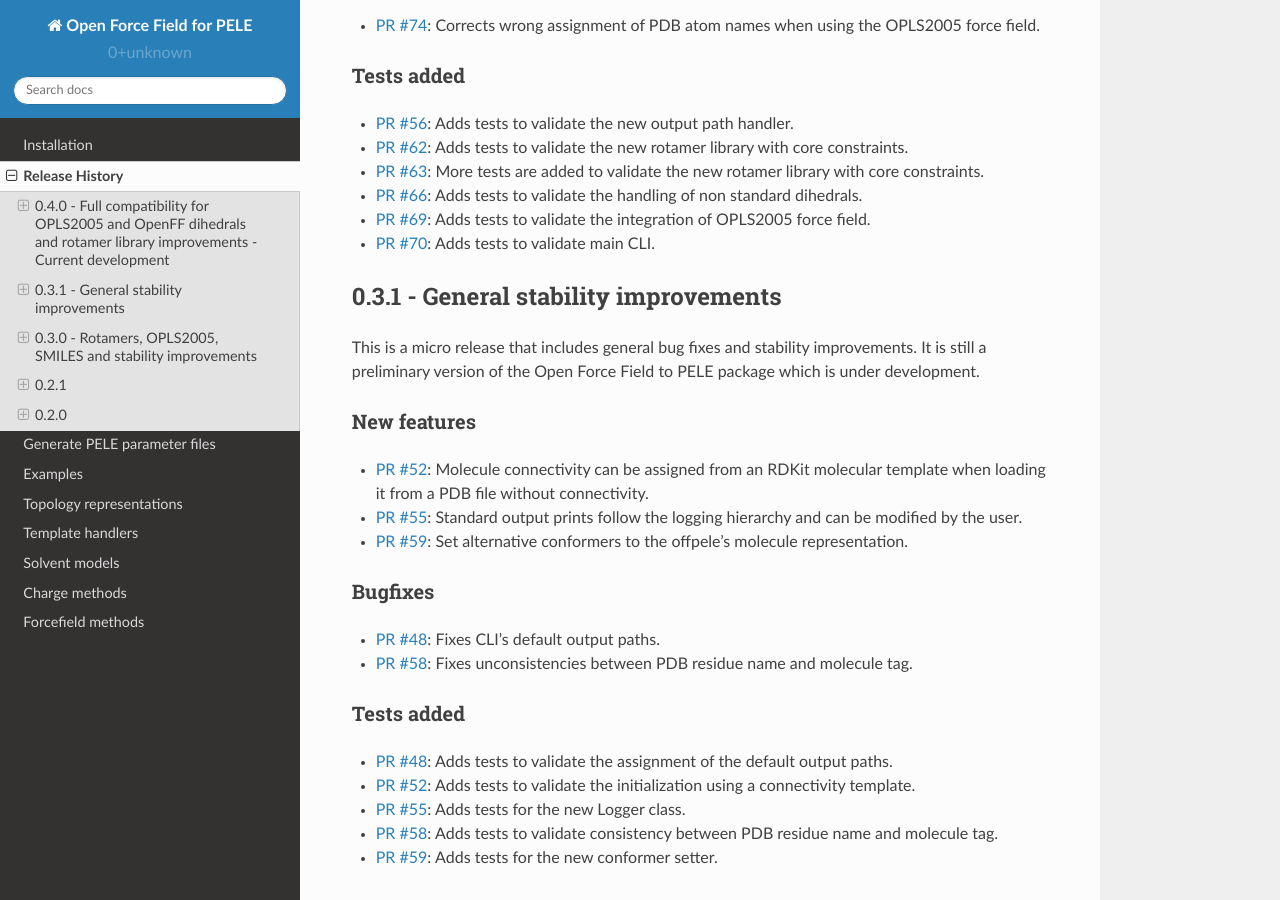
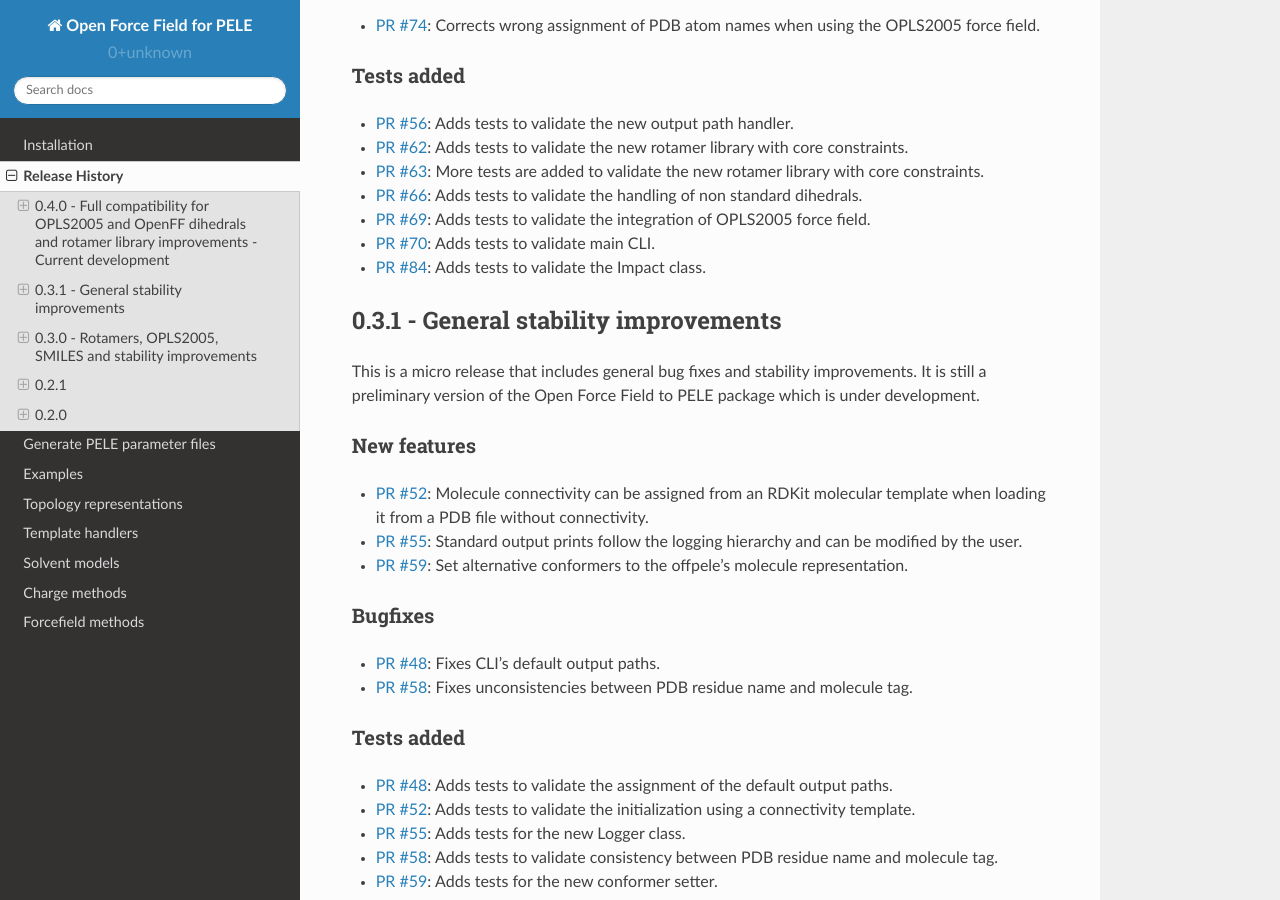
Before and after one commit to martimunicoy/peleffy, a Sphinx documentation site: the page built from docs/releasehistory.rst, in a window 1280 px wide and 900 px high, scrolled down 746 px. Built offline with Sphinx 7.4.7 and the Read the Docs theme 2.0.0, drawn with Linux system fonts in a browser that asks for light colours.

Commit message:
Update releasehistory.rst

```diff
--- a/docs/releasehistory.rst
+++ b/docs/releasehistory.rst
@@ -33,6 +33,7 @@
 - `PR #66 <https://github.com/martimunicoy/offpele/pull/66>`_: Adds tests to validate the handling of non standard dihedrals.
 - `PR #69 <https://github.com/martimunicoy/offpele/pull/69>`_: Adds tests to validate the integration of OPLS2005 force field.
 - `PR #70 <https://github.com/martimunicoy/offpele/pull/70>`_: Adds tests to validate main CLI.
+- `PR #84 <https://github.com/martimunicoy/offpele/pull/840>`_: Adds tests to validate the Impact class.
 
 
 0.3.1 - General stability improvements
```
